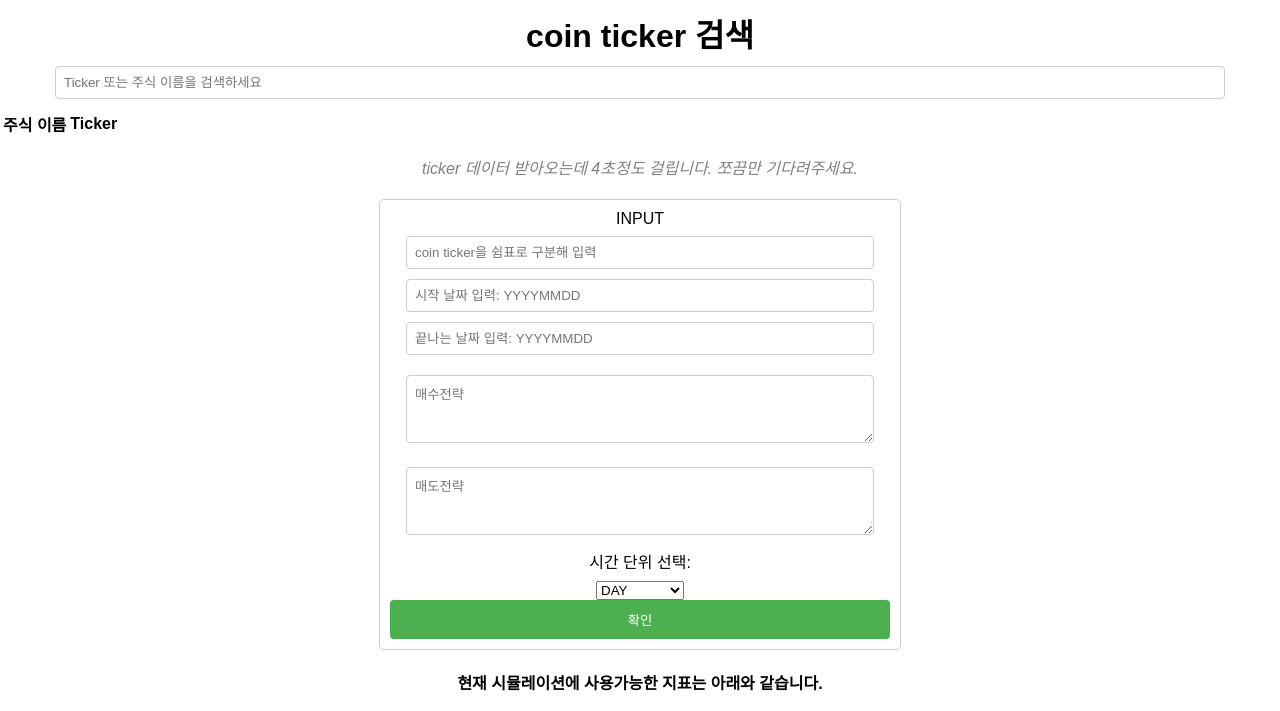
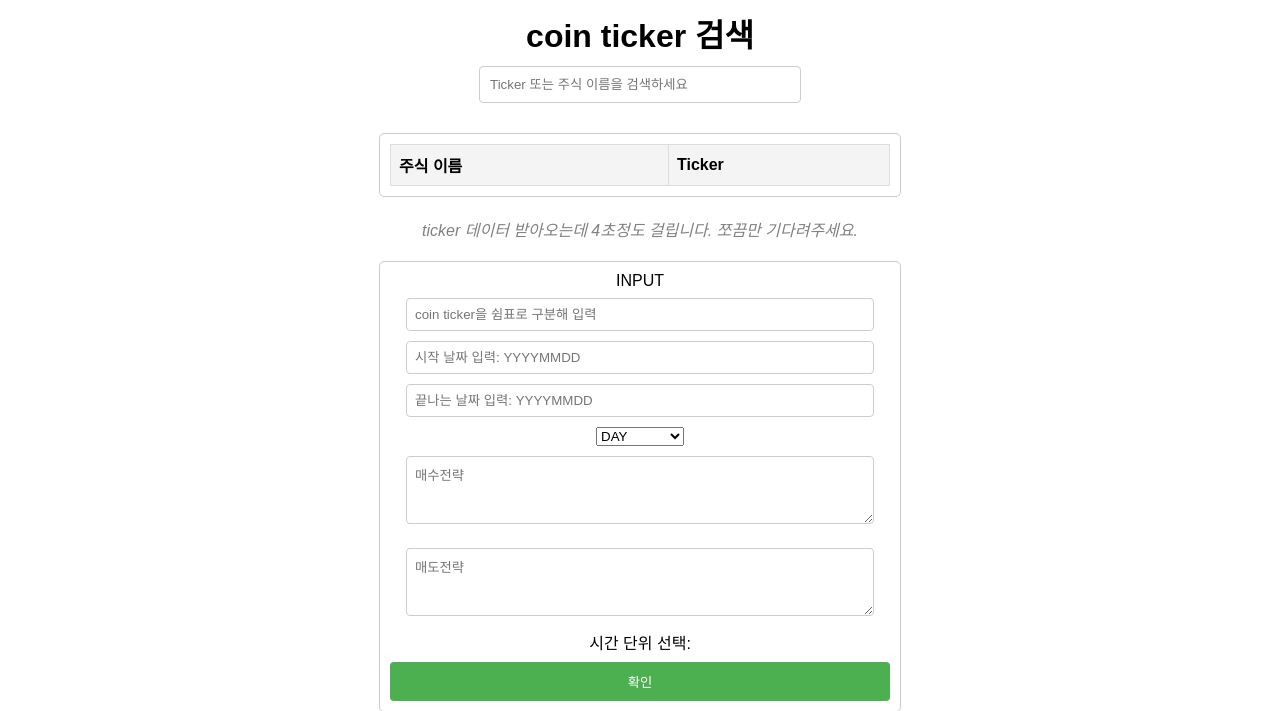
Before and after one commit to artemisfawl12/djangoProj, a Django app: page /coinmulti/ in a window 1280 px wide. Shown: the part 86-797 px from the top of the page. Run offline with Django 4.2, Linux system fonts and the light colour scheme; data that the repository does not hold is empty.

Commit message:
디자인 수정. style class 안들어가있었음

```diff
--- a/templates/counter/coinmulti_form.html
+++ b/templates/counter/coinmulti_form.html
@@ -5,6 +5,38 @@
     <meta name="viewport" content="width=device-width, initial-scale=1.0">
     <title>BACKTOCKS.NET</title>
     <style>
+        #searchInput {
+            width: 300px;
+            padding: 10px;
+            margin-bottom: 10px;
+            border: 1px solid #ccc;
+            border-radius: 4px;
+        }
+        .table-container {
+            margin: 20px auto;
+            max-width: 500px;
+            padding: 10px;
+            border: 1px solid #ccc;
+            border-radius: 5px;
+
+            max-height: 400px; /* 테이블 최대 높이 지정 */
+            overflow-y: auto; /* 스크롤 가능하게 설정 */
+
+        }
+        table {
+            width: 100%;
+            border-collapse: collapse;
+            text-align: left;
+        }
+        th, td {
+            padding: 8px;
+            border: 1px solid #ddd;
+        }
+        th {
+            background-color: #f4f4f4;
+            position: sticky;
+            top: 0;
+        }
         .hidden-text {
                 display: none; /* 기본적으로 숨김 */
             }
@@ -137,6 +169,7 @@
     </style>
 </head>
 <body>
+    <main>
     <header>
         <h1>코인 시뮬레이션</h1>
     </header>
@@ -156,16 +189,13 @@
         </table>
     </div>
     <p><i style="color: #808080;">ticker 데이터 받아오는데 4초정도 걸립니다. 쪼끔만 기다려주세요.</i></p>
-    <main>
+
         <form id="wholeform" method="POST">
             {% csrf_token %}
             <label for="name">INPUT</label>
             <input type="text" id="ticker" name="ticker" placeholder="coin ticker을 쉼표로 구분해 입력" required>
             <input type="text" id="start_date" name="start_date" placeholder="시작 날짜 입력: YYYYMMDD" required>
             <input type="text" id="end_date" name="end_date" placeholder="끝나는 날짜 입력: YYYYMMDD" required>
-            <textarea class="input_large" type="text" id="buy_strat" name="buy_strat" placeholder="매수전략" required></textarea>
-            <textarea class="input_large" type="text" id="sell_strat" name="sell_strat" placeholder="매도전략" required></textarea>
-            <label for="unit">시간 단위 선택:</label>
             <select id="unit" name="unit" required>
                 <option value="0">DAY</option>
                 <option value="1">1 minute</option>
@@ -177,6 +207,10 @@
                 <option value="60">60 minute</option>
                 <option value="240">240 minute</option>
             </select>
+            <textarea class="input_large" type="text" id="buy_strat" name="buy_strat" placeholder="매수전략" required></textarea>
+            <textarea class="input_large" type="text" id="sell_strat" name="sell_strat" placeholder="매도전략" required></textarea>
+            <label for="unit">시간 단위 선택:</label>
+
             <button id="submitbtn" type="submit" onclick="showLoading()">확인</button>
         </form>
 
```
